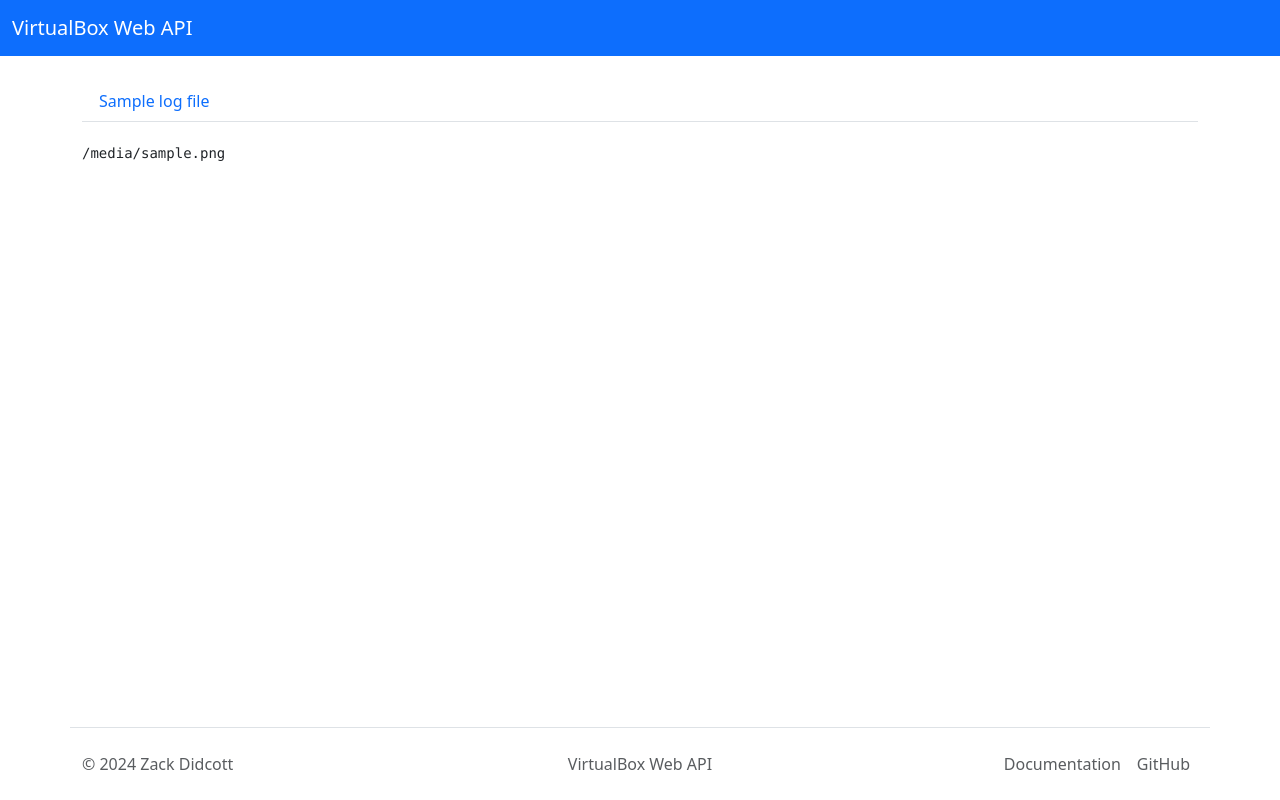
After one commit to Zedeldi/vbox-api, a Python web app: template vbox_api/http/templates/machine/logs.html in a window 1280 px wide. The commit adds this page. Run offline with Jinja, Linux system fonts and the light colour scheme; the template is opened without the code that fills it: most values are stand-ins (such as "Sample title", 1, 10 or a date in 2020).

Commit message:
Add HTTP endpoint to view machine logs

```diff
--- /dev/null
+++ b/vbox_api/http/templates/machine/logs.html
@@ -0,0 +1,16 @@
+{% extends "layout.html" %}
+{% block title %}Logs - {{ machine.name }}{% endblock %}
+{% block content %}
+<ul class="nav nav-tabs">
+  {% for log_file in machine.log_files | sort(attribute="name") %}
+  <li class="nav-item">
+    <a class="nav-link {{ 'active' if loop.index0 == index }}" href="{{ url_for('machine.logs', id=machine.id, index=loop.index0) }}">
+      {{ log_file.name }}
+    </a>
+  </li>
+  {% endfor %}
+</ul>
+<pre><code>
+{{ machine.read_log_from_file(index) }}
+</code></pre>
+{% endblock %}
--- a/vbox_api/http/templates/machine/view.html
+++ b/vbox_api/http/templates/machine/view.html
@@ -7,6 +7,8 @@
   <span class="ms-2 align-self-center text-muted">({{ machine.current_snapshot.name }})</span>
   {% endif %}
   <span class="me-auto"></span>
+  <a class="btn btn-secondary me-2" href="{{ url_for('machine.logs', id=machine.id) }}" role="button">Logs</a>
+  <div class="vr me-2"></div>
   {% if machine.state in (g.constants.MachineState.POWERED_OFF, g.constants.MachineState.SAVED, g.constants.MachineState.ABORTED) %}
   <a class="btn btn-outline-danger me-2" href="{{ url_for('machine.delete', id=machine.id) }}" role="button">Delete</a>
   <div class="vr me-2"></div>
```
Also changed, not shown: vbox_api/http/views/machine.py (+15 -0 lines), vbox_api/models/machine.py (+4 -3 lines).
